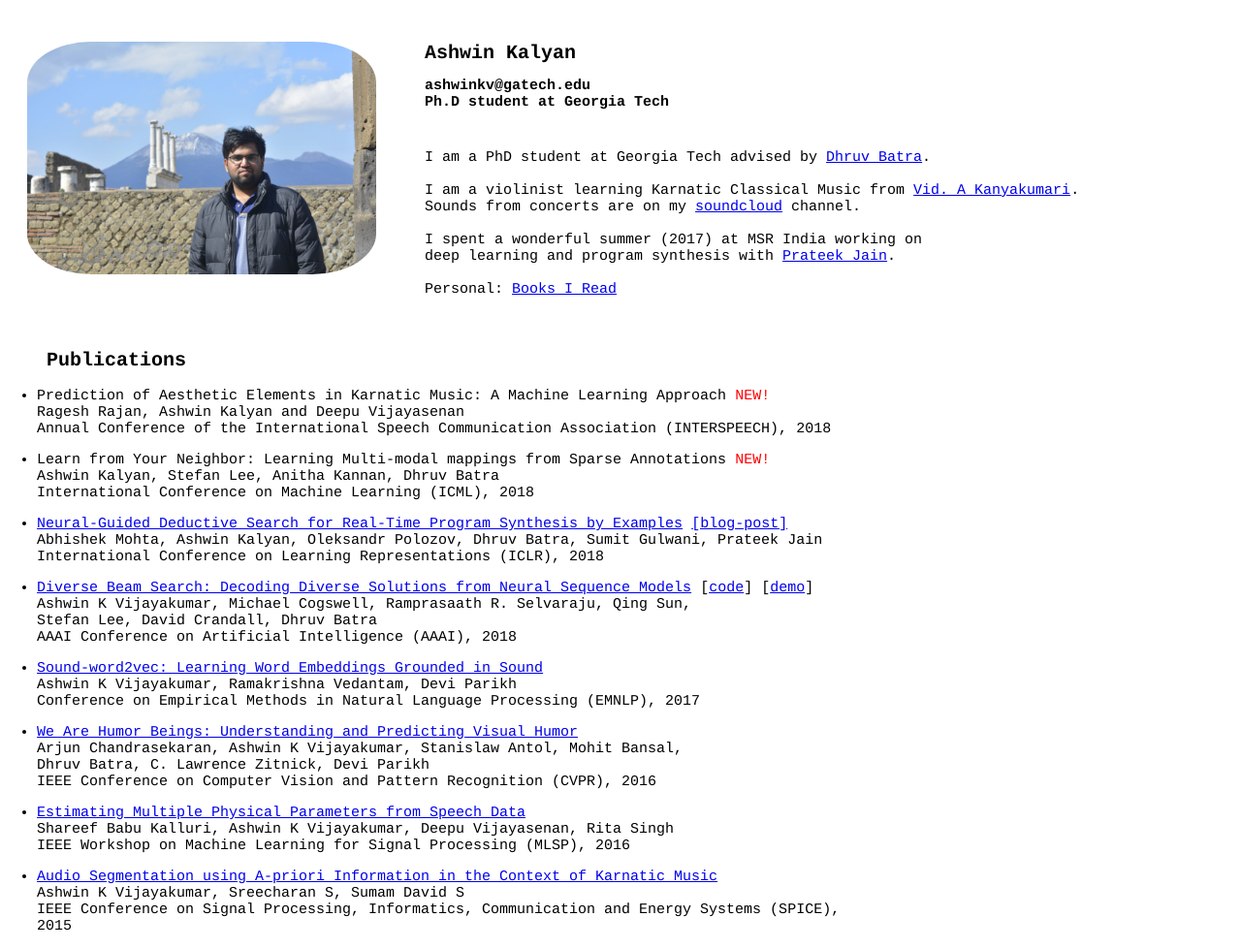
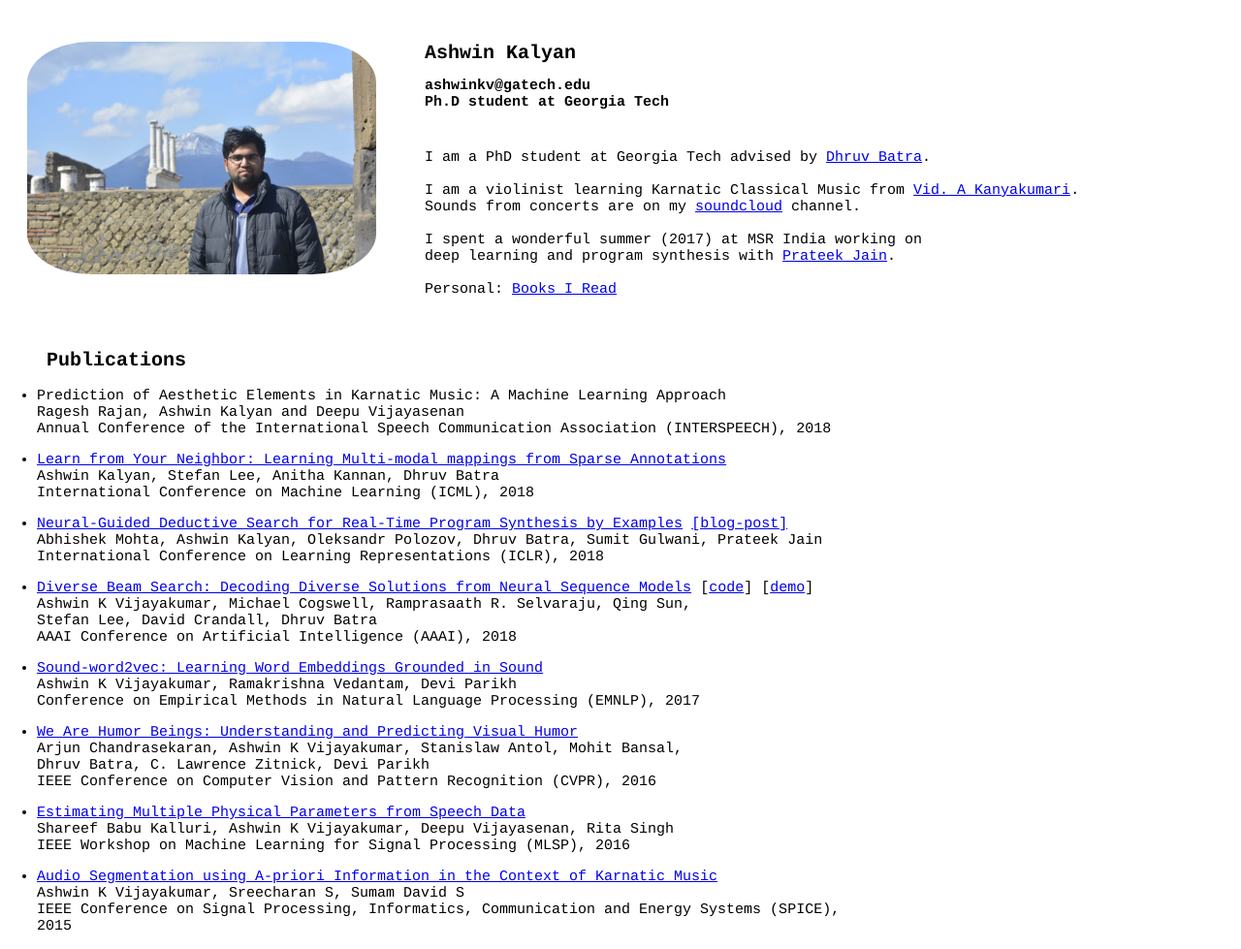
Before and after one commit to ashwinkalyan/ashwinkalyan.github.io, a Jekyll site: the page built from index.md, in a window 1280 px wide. Shown: the whole page at 97% size. Built offline with Jekyll 4.4.1, drawn with Linux system fonts in a browser that asks for light colours; our own code applies the rules of GitHub Pages for plain Markdown files.

```diff
--- a/index.md
+++ b/index.md
@@ -4,11 +4,11 @@ layout: front
 
 # Publications
 <br>
-- Prediction of Aesthetic Elements in Karnatic Music: A Machine Learning Approach <font color="red">NEW!</font> <br>
+- Prediction of Aesthetic Elements in Karnatic Music: A Machine Learning Approach <br>
 Ragesh Rajan, Ashwin Kalyan and Deepu Vijayasenan <br>
 Annual Conference of the International Speech Communication Association (INTERSPEECH), 2018 <br>
 
-- Learn from Your Neighbor: Learning Multi-modal mappings from Sparse Annotations <font color="red">NEW!</font> <br>
+- [Learn from Your Neighbor: Learning Multi-modal mappings from Sparse Annotations](https://arxiv.org/abs/1806.02934) <br>
 Ashwin Kalyan, Stefan Lee, Anitha Kannan, Dhruv Batra <br>
 International Conference on Machine Learning (ICML), 2018 <br>
 
```
